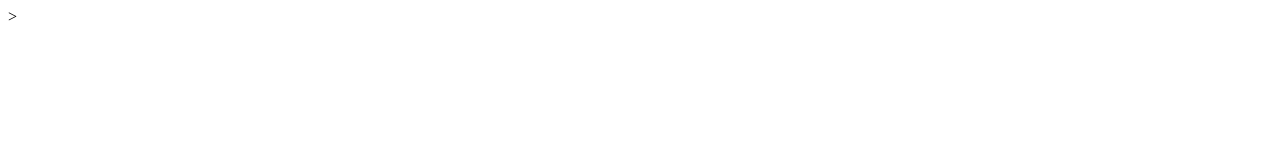
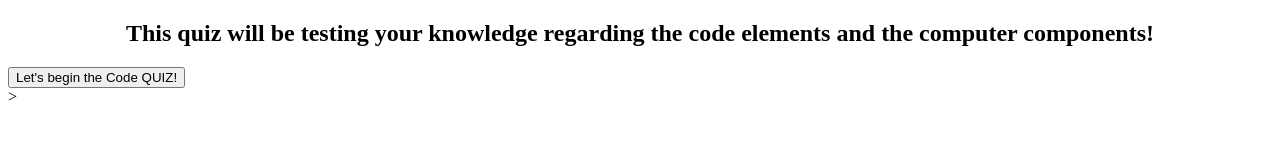
Before and after one commit to SeanShin0821/New--Code-Quiz-, a plain HTML site: page index.html in a window 1280 px wide. Drawn offline with Linux system fonts and the light colour scheme.

Commit message:
index update

```diff
--- a/index.html
+++ b/index.html
@@ -10,6 +10,10 @@
 
    <body>
        <div class="container">
+           <h2 style="text-align: center;">This quiz will be testing your knowledge
+            regarding the code elements and the computer components!</h2>
+
+            <button id = "startbtn"> Let's begin the Code QUIZ!</button>
 
 
            </div>>
```
